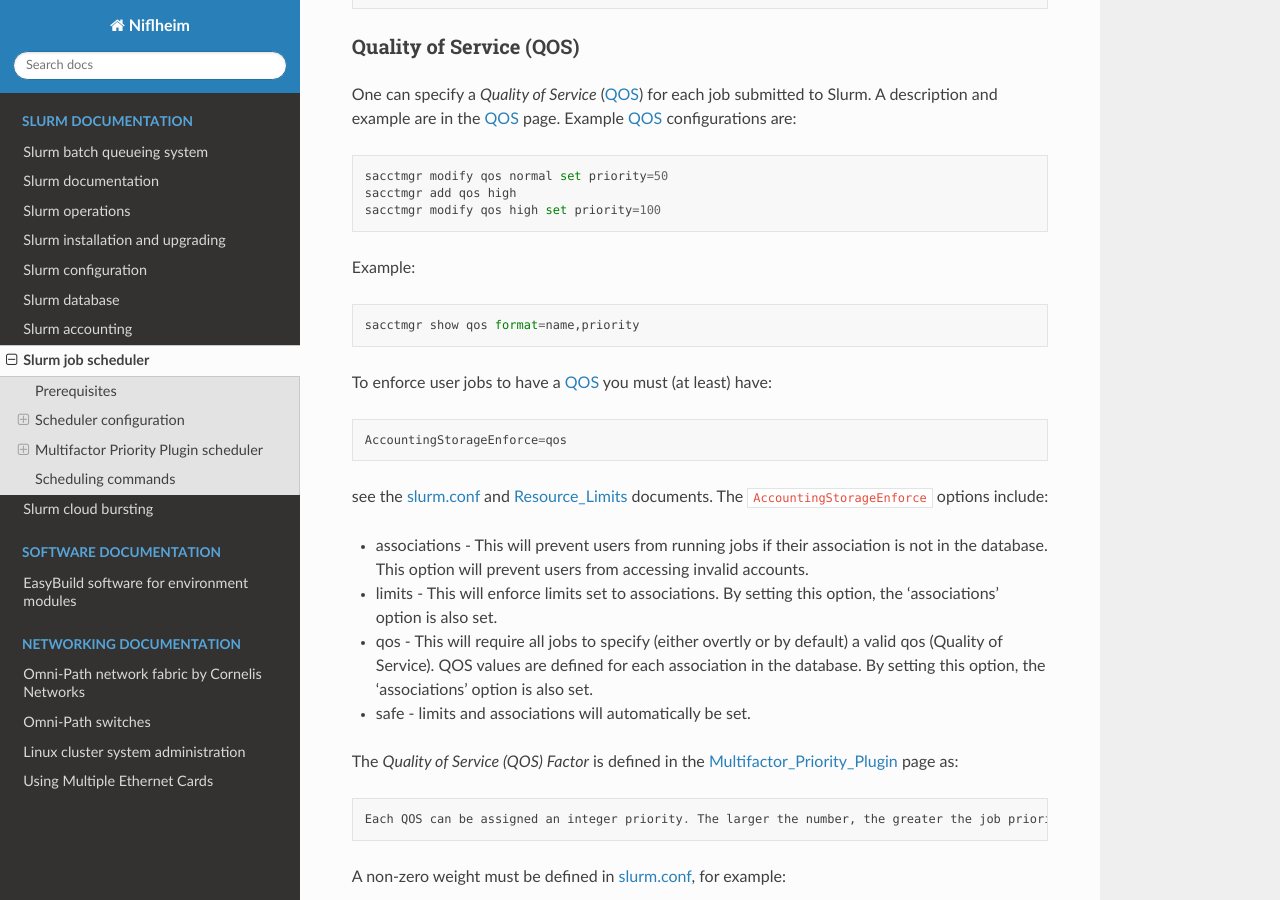
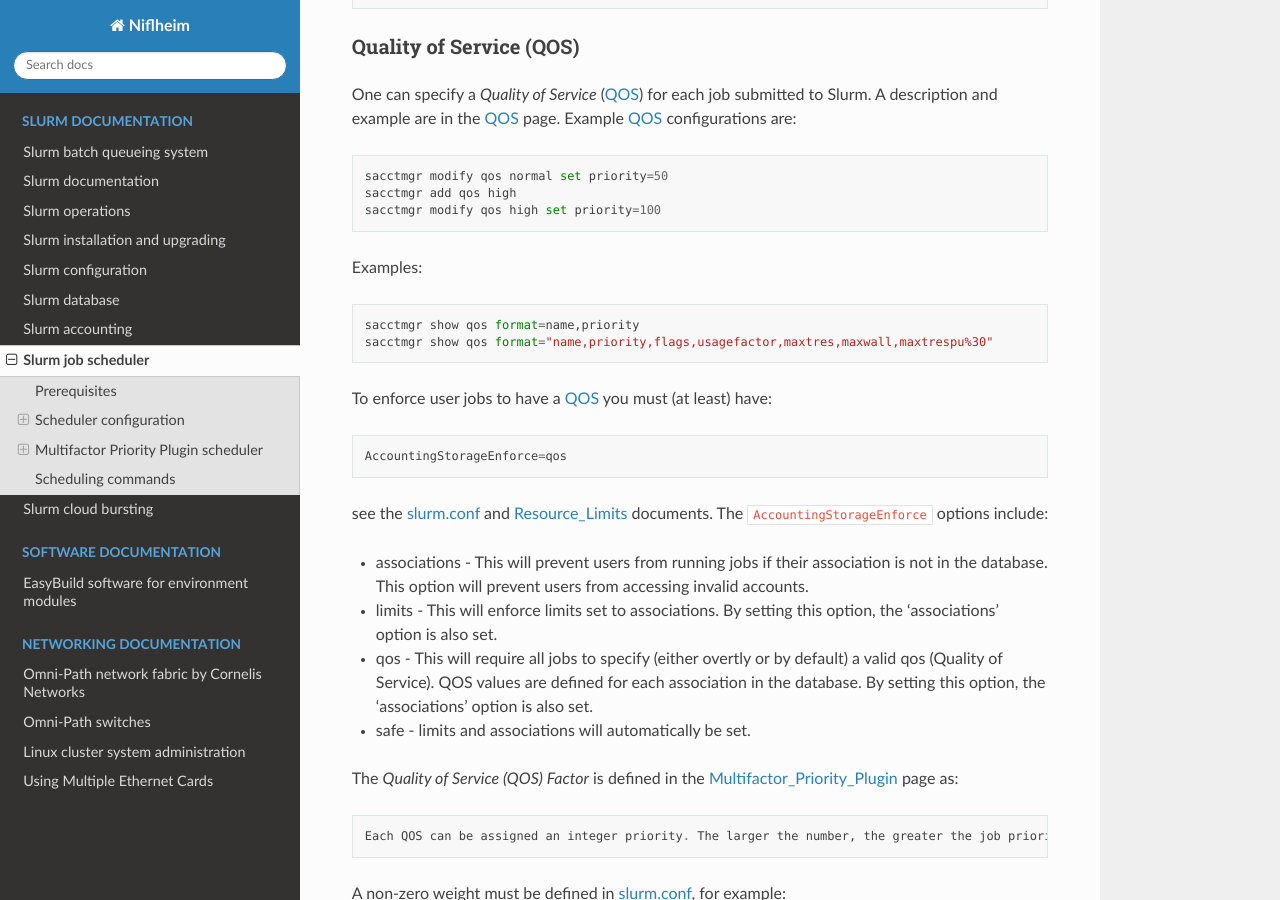
Before and after one commit to OleHolmNielsen/Niflheim_system, a Sphinx documentation site: the page built from docs/Slurm_scheduler.rst, in a window 1280 px wide and 900 px high, scrolled down 4560 px. Built offline with Sphinx 7.4.7 and the Read the Docs theme 3.1.0, drawn with Linux system fonts in a browser that asks for light colours.

Commit message:
Added QOS example

```diff
--- a/docs/Slurm_scheduler.rst
+++ b/docs/Slurm_scheduler.rst
@@ -201,9 +201,10 @@ Example QOS_ configurations are::
   sacctmgr add qos high
   sacctmgr modify qos high set priority=100
 
-Example::
+Examples::
 
   sacctmgr show qos format=name,priority
+  sacctmgr show qos format="name,priority,flags,usagefactor,maxtres,maxwall,maxtrespu%30"
 
 To enforce user jobs to have a QOS_ you must (at least) have::
 
```
